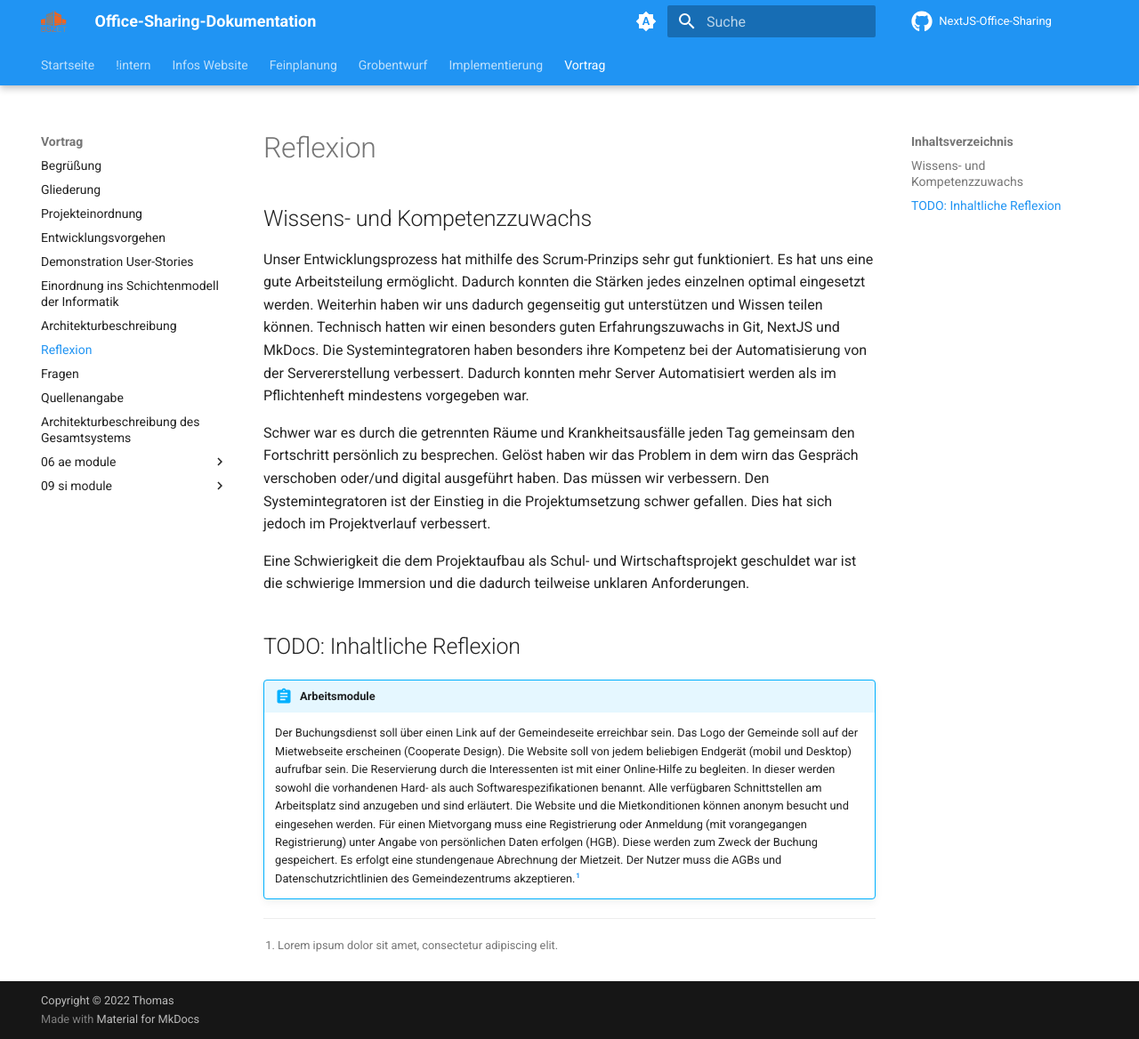
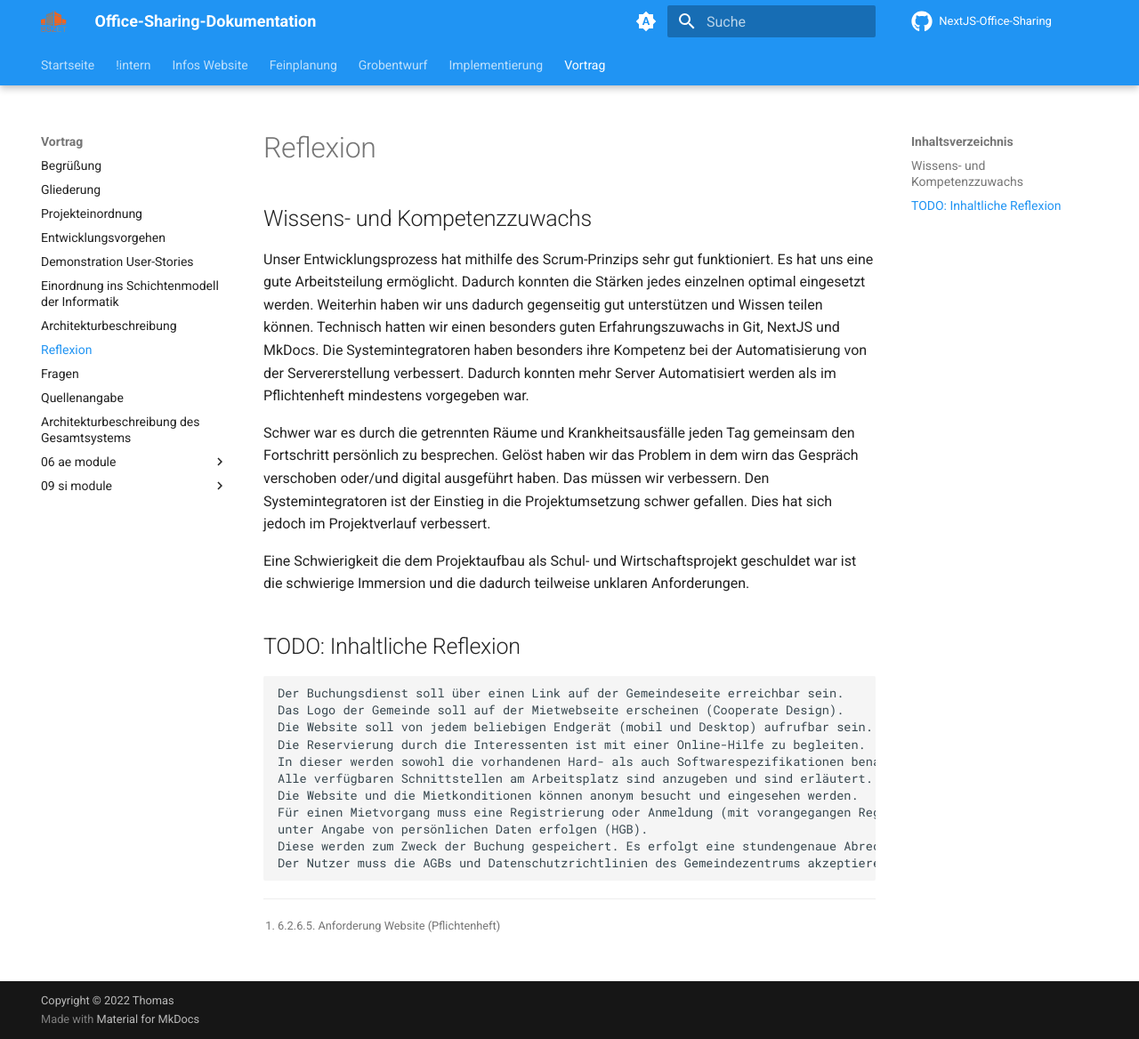
Before and after one commit to gz-bad-erzland-p2/Dokumentation, an MkDocs documentation site: the page built from docs/vortrag/10_reflexion.md, in a window 1280 px wide and 1168 px high. Shown: the whole window at 89% size. Built offline with MkDocs 1.6.1 and Material for MkDocs 9.7.7, drawn with Linux system fonts in a browser that asks for light colours; comment, search, counter and statistics services are not loaded.

Commit message:
Update 10_reflexion.md

```diff
--- a/docs/vortrag/10_reflexion.md
+++ b/docs/vortrag/10_reflexion.md
@@ -15,7 +15,6 @@ Eine Schwierigkeit die dem Projektaufbau als Schul- und Wirtschaftsprojekt gesch
 
 ## TODO: Inhaltliche Reflexion
 
-!!! abstract "Arbeitsmodule"
     Der Buchungsdienst soll über einen Link auf der Gemeindeseite erreichbar sein.
     Das Logo der Gemeinde soll auf der Mietwebseite erscheinen (Cooperate Design).
     Die Website soll von jedem beliebigen Endgerät (mobil und Desktop) aufrufbar sein.
@@ -28,4 +27,4 @@ Eine Schwierigkeit die dem Projektaufbau als Schul- und Wirtschaftsprojekt gesch
     Diese werden zum Zweck der Buchung gespeichert. Es erfolgt eine stundengenaue Abrechnung der Mietzeit.
     Der Nutzer muss die AGBs und Datenschutzrichtlinien des Gemeindezentrums akzeptieren.[^1]
 
-[^1]: Lorem ipsum dolor sit amet, consectetur adipiscing elit.
+[^1]: 6.2.6.5. Anforderung Website (Pflichtenheft)
```
